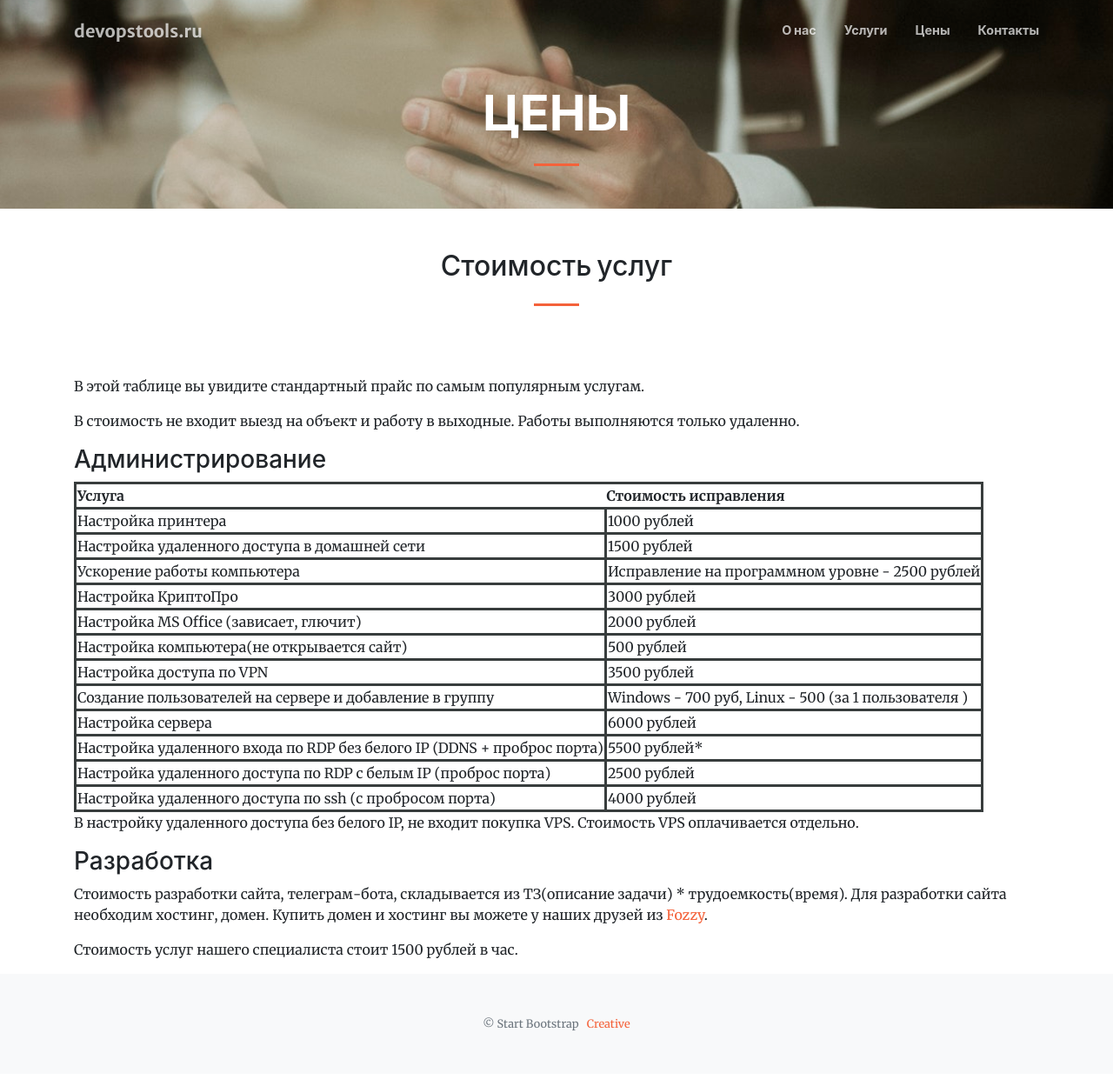
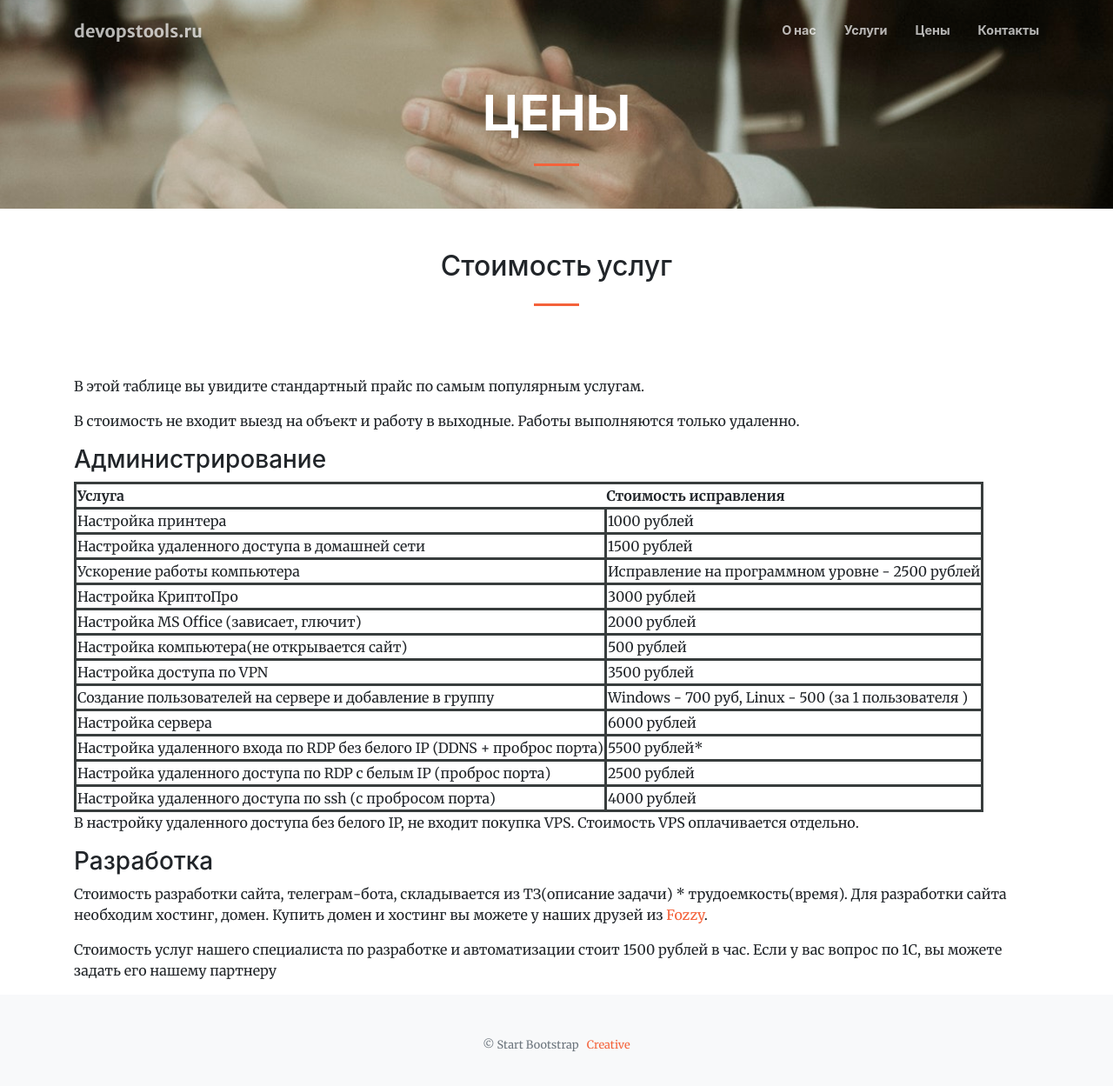
Before and after one commit to hacker342/devopstools.guthub.io, a Jekyll site: the page built from links.md, in a window 1280 px wide and 1259 px high. Shown: the top 1249 px of the window at 87% size. Built offline with Jekyll 4.4.1, drawn with Linux system fonts in a browser that asks for light colours; nearby versions of some CDN libraries.

Commit message:
add to modx

```diff
--- a/links.md
+++ b/links.md
@@ -72,4 +72,5 @@ sections:
 Стоимость разработки сайта, телеграм-бота, складывается из ТЗ(описание задачи) * трудоемкость(время).
 Для разработки сайта необходим хостинг, домен. Купить домен и хостинг вы можете у наших друзей из [Fozzy](https://fozzy.com/aff.php?aff=17309).
 
-Стоимость услуг нашего специалиста стоит 1500 рублей в час.
+Стоимость услуг нашего специалиста по разработке и автоматизации стоит 1500 рублей в час.
+Если у вас вопрос по 1С, вы можете задать его нашему партнеру
```
Also changed, not shown: index.md (+1 -1 lines).
